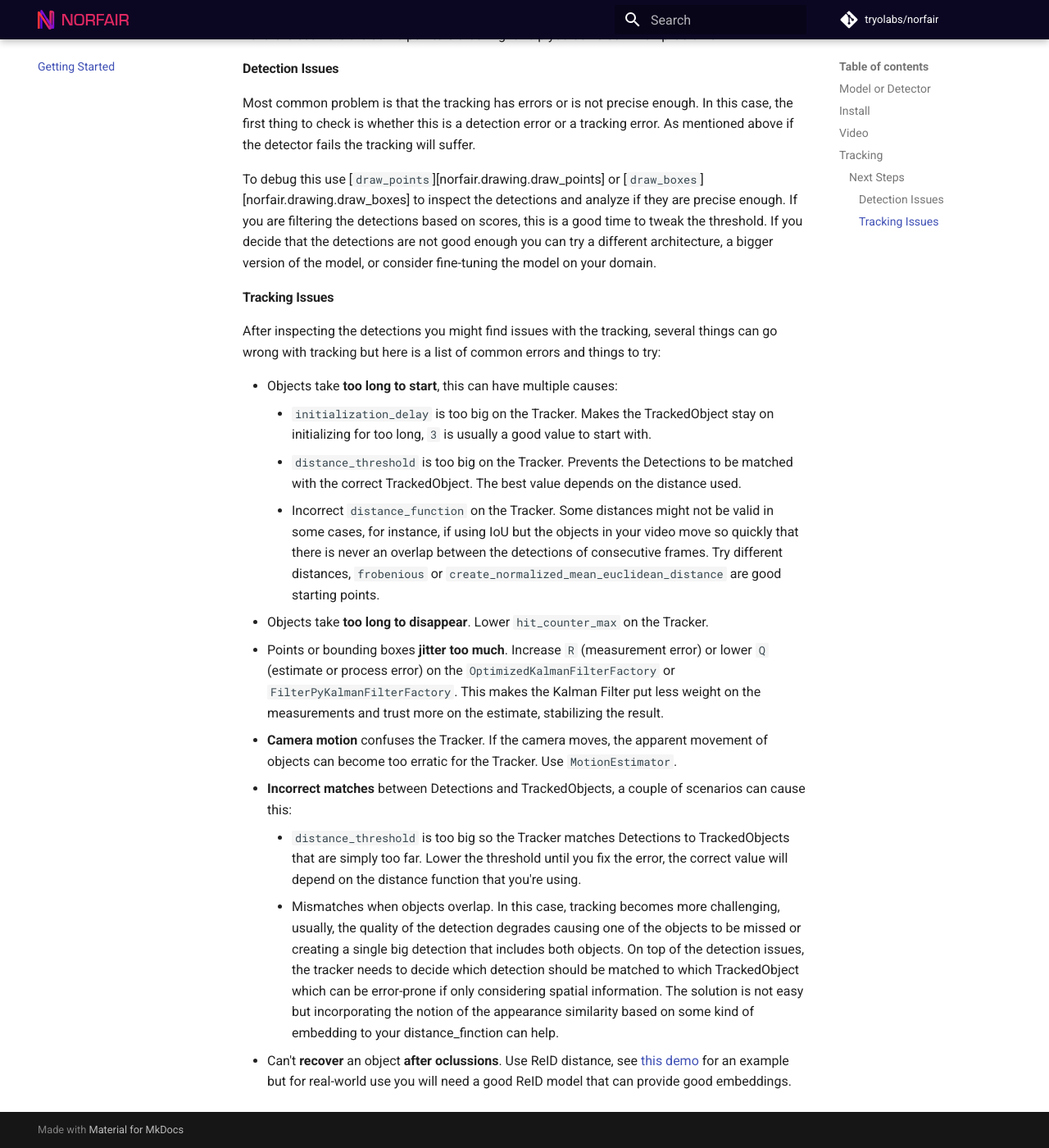
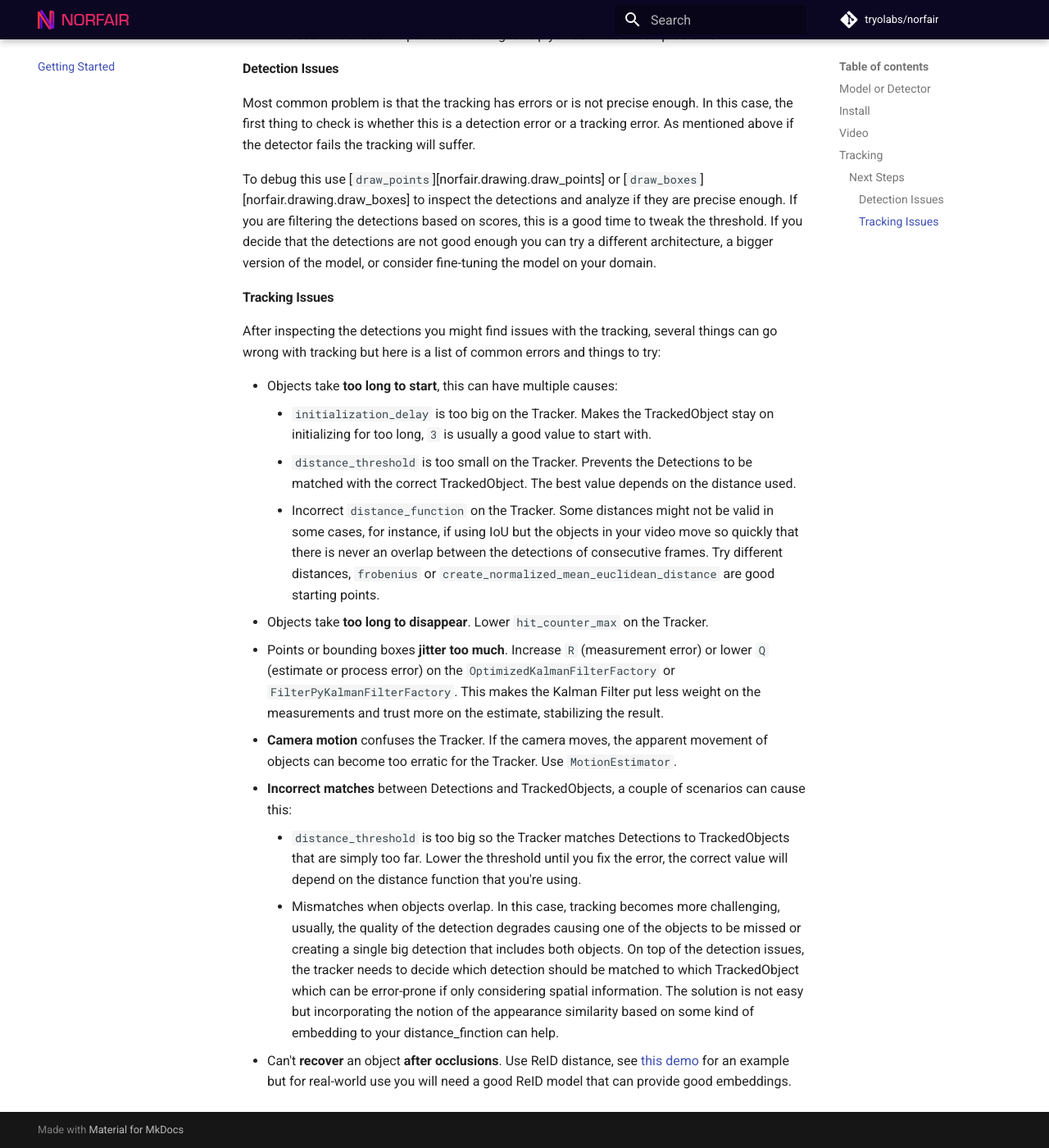
Before and after one commit to akator-de/norfair-enough, an MkDocs documentation site: the page built from docs/getting_started.md, in a window 1280 px wide and 1400 px high, scrolled down 1987 px. Shown: the whole window at 82% size. Built offline with MkDocs 1.6.1 and Material for MkDocs 9.7.7, drawn with Linux system fonts in a browser that asks for light colours; comment, search, counter and statistics services are not loaded; the version menu is left out; some of the changed text lies outside the part shown.

Commit message:
Getting started improvements
Based on Facundo's feedback

```diff
--- a/docs/getting_started.md
+++ b/docs/getting_started.md
@@ -24,7 +24,7 @@
 
 ## Install
 
-Installing Norfair is extremely easy, simply run `pip install norfair` to install the latest version from [pypi](https://pypi.org/project/norfair/).
+Installing Norfair is extremely easy, simply run `pip install norfair` to install the latest version from [PyPI](https://pypi.org/project/norfair/).
 
 You can also install the latest version from the master branch using `pip install git+https://github.com/tryolabs/norfair.git@master#egg=norfair`
 
@@ -44,7 +44,7 @@
 
 detector = MyDetector()  # Set up a detector
 video = Video(input_path="video.mp4")
-tracker = Tracker(distance_function="frobenious", distance_threshold=100)
+tracker = Tracker(distance_function="frobenius", distance_threshold=100)
 
 for frame in video:
    detections = detector(frame)
@@ -75,12 +75,12 @@
 
 - Objects take **too long to start**, this can have multiple causes:
     - `initialization_delay` is too big on the Tracker. Makes the TrackedObject stay on initializing for too long, `3` is usually a good value to start with.
-    - `distance_threshold` is too big on the Tracker. Prevents the Detections to be matched with the correct TrackedObject. The best value depends on the distance used.
-    - Incorrect `distance_function` on the Tracker. Some distances might not be valid in some cases, for instance, if using IoU but the objects in your video move so quickly that there is never an overlap between the detections of consecutive frames. Try different distances, `frobenious` or `create_normalized_mean_euclidean_distance` are good starting points.
+    - `distance_threshold` is too small on the Tracker. Prevents the Detections to be matched with the correct TrackedObject. The best value depends on the distance used.
+    - Incorrect `distance_function` on the Tracker. Some distances might not be valid in some cases, for instance, if using IoU but the objects in your video move so quickly that there is never an overlap between the detections of consecutive frames. Try different distances, `frobenius` or `create_normalized_mean_euclidean_distance` are good starting points.
 - Objects take **too long to disappear**. Lower `hit_counter_max` on the Tracker.
 - Points or bounding boxes **jitter too much**. Increase `R` (measurement error) or lower `Q` (estimate or process error) on the `OptimizedKalmanFilterFactory` or `FilterPyKalmanFilterFactory`. This makes the Kalman Filter put less weight on the measurements and trust more on the estimate, stabilizing the result.
 - **Camera motion** confuses the Tracker. If the camera moves, the apparent movement of objects can become too erratic for the Tracker. Use `MotionEstimator`.
 - **Incorrect matches** between Detections and TrackedObjects, a couple of scenarios can cause this:
     - `distance_threshold` is too big so the Tracker matches Detections to TrackedObjects that are simply too far. Lower the threshold until you fix the error, the correct value will depend on the distance function that you're using.
     - Mismatches when objects overlap. In this case, tracking becomes more challenging, usually, the quality of the detection degrades causing one of the objects to be missed or creating a single big detection that includes both objects. On top of the detection issues, the tracker needs to decide which detection should be matched to which TrackedObject which can be error-prone if only considering spatial information. The solution is not easy but incorporating the notion of the appearance similarity based on some kind of embedding to your distance_finction can help.
-- Can't **recover** an object **after oclussions**. Use ReID distance, see [this demo](TODO) for an example but for real-world use you will need a good ReID model that can provide good embeddings.
+- Can't **recover** an object **after occlusions**. Use ReID distance, see [this demo](https://github.com/tryolabs/norfair/tree/master/demos/reid) for an example but for real-world use you will need a good ReID model that can provide good embeddings.
```
